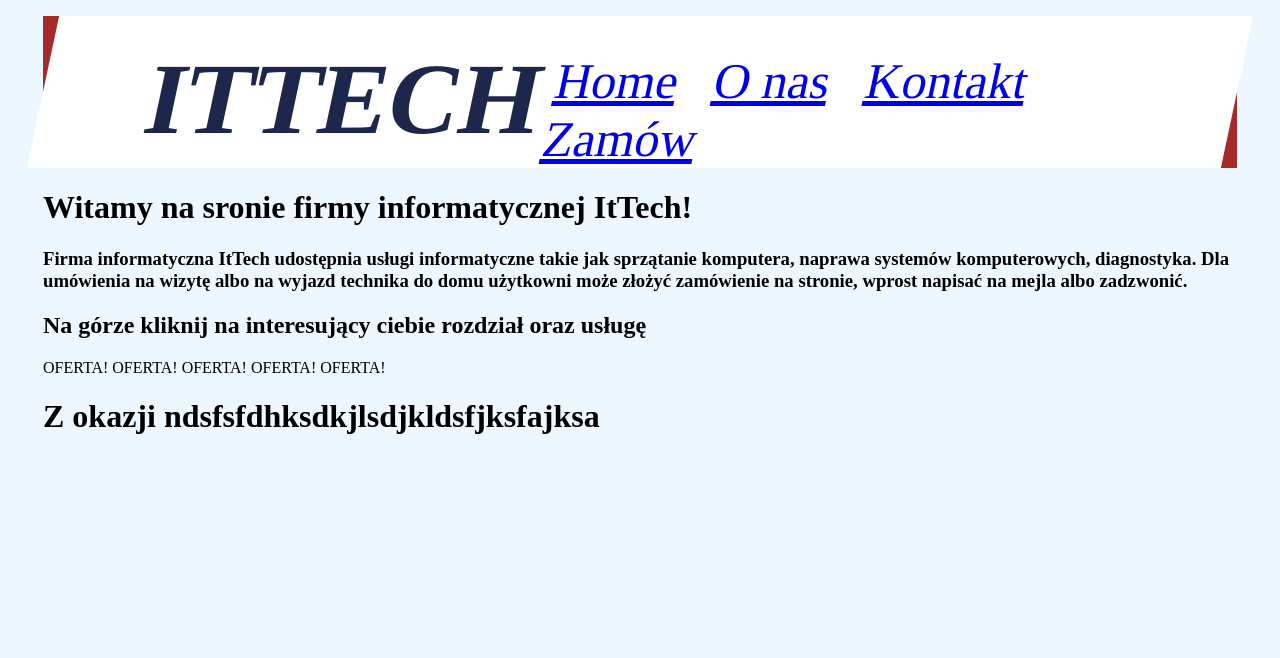
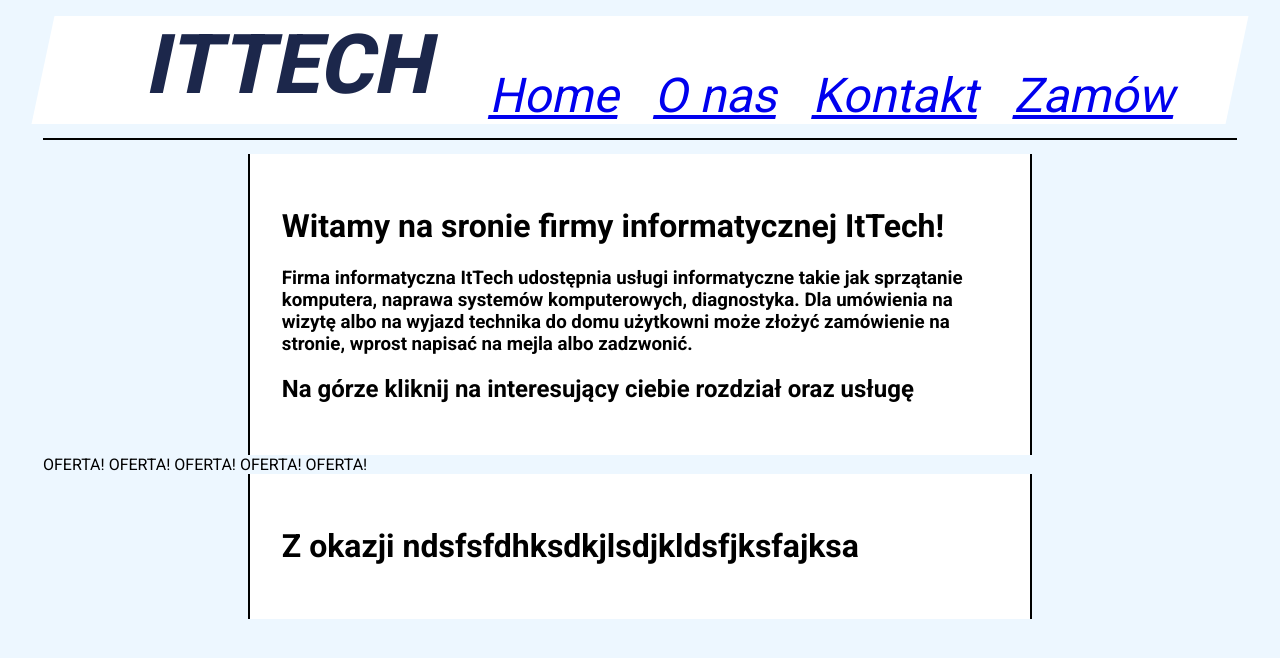
Before and after one commit to R4di00Guy/ItTech, a PHP site: the page made by Firma informatyczna.html in a window 1280 px wide. Shown: the top 658 px of the page. Run offline with PHP 8.4, Linux system fonts and the light colour scheme.

Commit message:
Update style1.css

```diff
--- a/style1.css
+++ b/style1.css
@@ -3,11 +3,18 @@
     height: 100% auto; */
     background-color: rgb(237, 247, 255);
     padding: 8px 35px;
+
+
+    font-family: "Roboto", sans-serif;
+    font-optical-sizing: auto;
+    font-weight: weight;
+    font-style: normal;
+    font-variation-settings: "wdth" 100;
 }
 header{
-    height: 152px;
+    height: 15%;
     width: 100%;
-    background-color: brown;
+    background-color: rgba(165, 42, 42, 0);
     margin: 0;
     padding: 0;
 
@@ -16,7 +23,7 @@
     background-color: white;
     /* margin: 35px; */
     transform: skewX(-12deg);
-    height: 152px;
+    height: 100%;
     width: 100%;
     display: flex;
     justify-content: space-between;
@@ -25,16 +32,32 @@
 }
 h1.logo{
     /* font-style: italic;s */
-    font-size: 101px;
+    font-size: 517%;
     font-weight: 800;
     color: rgb(28, 39, 75);
     margin: 0px 0px 11px 106px;
 }
 nav{
-    font-size: 50px;
+    font-size: 300%;
     margin: 0px 42px 0px 0px;
 }
 a.nav{
     margin: 0px 12px;
 
 }
+div.line{
+    width: 100%;
+    height: 0;
+    background-color: rgba(127, 255, 212, 0);
+    border-top: 2px solid black;
+    margin: 14px 0px;
+}
+main{
+    width: 60%;
+    margin: 0 auto;
+    padding: 32px;
+    min-height: fit-content;
+    background-color: white;
+    border-left: 2px solid black;
+    border-right: 2px solid black;
+}
```
